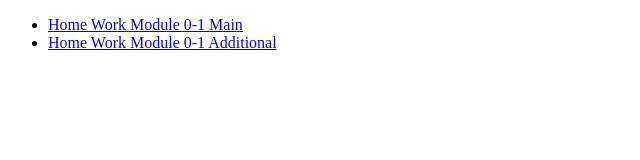
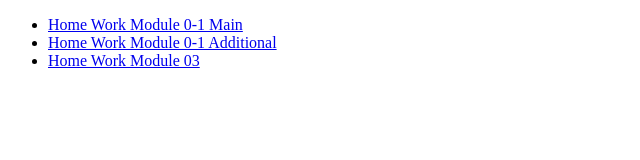
Before and after one commit to semakinv/goit-fe-course, a plain HTML site: page index.html in a window 1280 px wide. Shown: the whole page, without its empty margins (0-640 px from the left). Drawn offline with Linux system fonts and the light colour scheme.

Commit message:
add link

```diff
--- a/index.html
+++ b/index.html
@@ -10,6 +10,7 @@
     <ul>
         <li><a href="https://semakinv.github.io/goit-fe-course/module-01/hw1(main)/">Home Work Module 0-1 Main</a></li>
         <li><a href="https://semakinv.github.io/goit-fe-course/module-01/hw1(add)/">Home Work Module 0-1 Additional</a></li>
+        <li><a href="https://semakinv.github.io/goit-fe-course/module-03/">Home Work Module 03</a></li>
     </ul>
 </body>
 </html>
```
